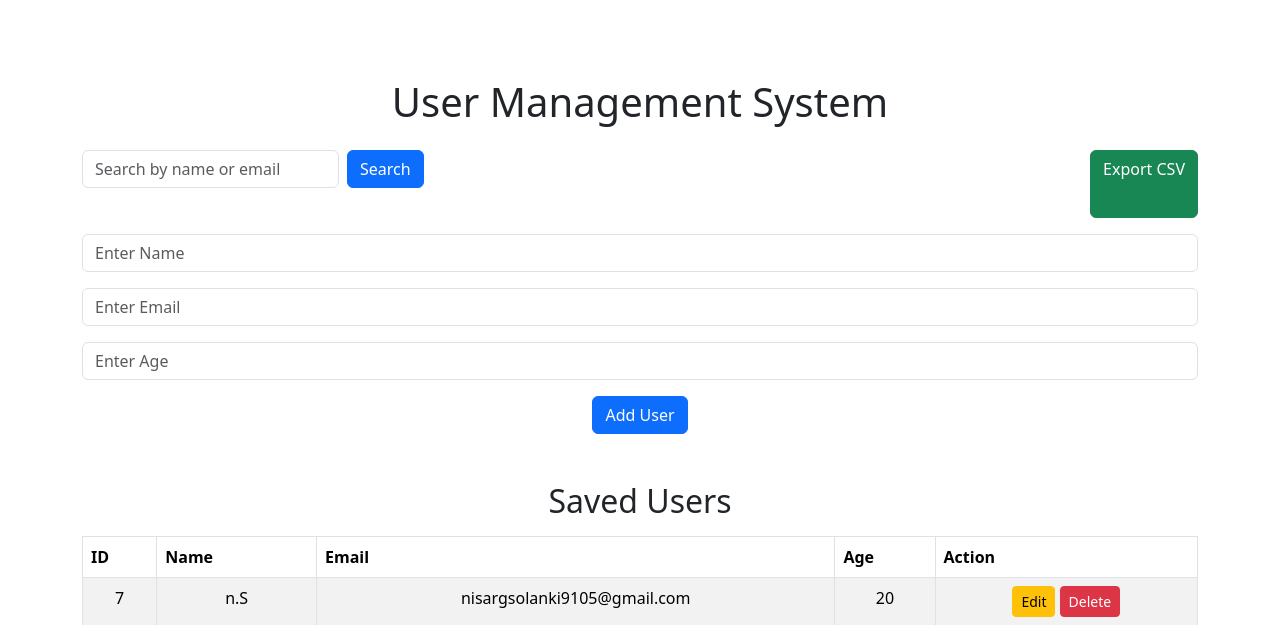
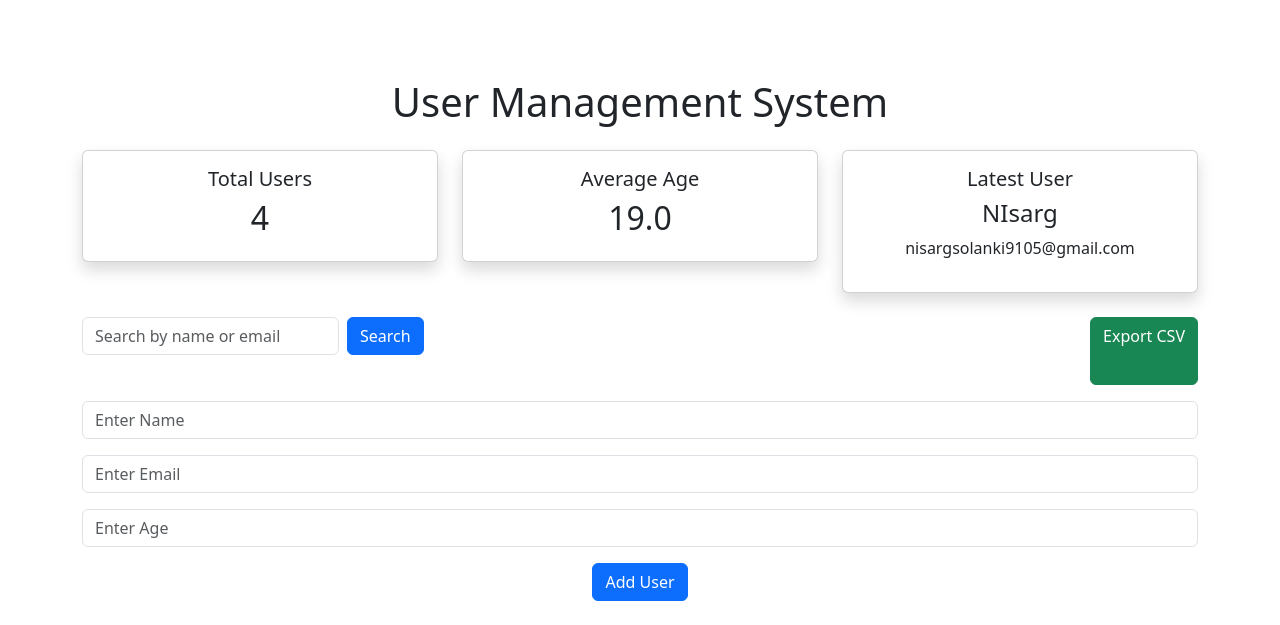
Before and after one commit to nisargsolanki10/flask-user-management-system, a Flask app: page / in a window 1280 px wide. Shown: the top 625 px of the page. Run offline with Flask 3, Linux system fonts and the light colour scheme; data comes from the database, SQL or seed files in the repository; both versions use the stored data as it was after the commit.

Commit message:
Updated user management system with dashboard and improvements

```diff
--- a/app.py
+++ b/app.py
@@ -3,20 +3,25 @@ import sqlite3
 import csv
 import io
 
+
 app = Flask(__name__)
+
 app.secret_key = "mysecretkey"
 
 
-# Create database and table
+
+# Database Creation
+
 def init_db():
+
     conn = sqlite3.connect("database.db")
     cursor = conn.cursor()
 
     cursor.execute("""
-    CREATE TABLE IF NOT EXISTS users (
+    CREATE TABLE IF NOT EXISTS users(
         id INTEGER PRIMARY KEY AUTOINCREMENT,
         name TEXT,
-        email TEXT,
+        email TEXT UNIQUE,
         age INTEGER
     )
     """)
@@ -25,15 +30,23 @@ def init_db():
     conn.close()
 
 
+
 init_db()
 
 
-# Home page
+
+
+
+# Home Page
+
 @app.route("/", methods=["GET", "POST"])
 def home():
 
     conn = sqlite3.connect("database.db")
     cursor = conn.cursor()
+
+
+    # Add User
 
     if request.method == "POST":
 
@@ -41,7 +54,7 @@ def home():
         email = request.form["email"]
         age = request.form["age"]
 
-        # Duplicate email check
+
         cursor.execute(
             "SELECT * FROM users WHERE email=?",
             (email,)
@@ -49,64 +62,150 @@ def home():
 
         existing_user = cursor.fetchone()
 
+
         if existing_user:
+
             flash("Email already exists!")
+
+
         else:
+
             cursor.execute(
-                "INSERT INTO users(name, email, age) VALUES (?, ?, ?)",
-                (name, email, age)
+                """
+                INSERT INTO users(name,email,age)
+                VALUES(?,?,?)
+                """,
+                (name,email,age)
             )
 
             conn.commit()
+
             flash("User added successfully!")
 
-    # Search functionality
+
+
+
+    # Search User
+
     search = request.args.get("search")
 
+
     if search:
+
         cursor.execute(
             """
             SELECT * FROM users
-            WHERE name LIKE ? OR email LIKE ?
+            WHERE name LIKE ?
+            OR email LIKE ?
             """,
-            (f"%{search}%", f"%{search}%")
+            (
+                "%" + search + "%",
+                "%" + search + "%"
+            )
         )
+
     else:
-        cursor.execute("SELECT * FROM users")
+
+        cursor.execute(
+            "SELECT * FROM users"
+        )
+
 
     users = cursor.fetchall()
 
+
+
+
+
+    # Dashboard Data
+
+
+    cursor.execute(
+        "SELECT COUNT(*) FROM users"
+    )
+
+    total_users = cursor.fetchone()[0]
+
+
+
+    cursor.execute(
+        "SELECT AVG(age) FROM users"
+    )
+
+    average_age = cursor.fetchone()[0]
+
+
+
+    cursor.execute(
+        """
+        SELECT * FROM users
+        ORDER BY id DESC
+        LIMIT 1
+        """
+    )
+
+    latest_user = cursor.fetchone()
+
+
+
     conn.close()
 
-    return render_template("index.html", users=users)
 
 
-# Delete user
+    return render_template(
+        "index.html",
+        users=users,
+        total_users=total_users,
+        average_age=average_age,
+        latest_user=latest_user
+    )
+
+
+
+
+
+
+
+# Delete User
+
 @app.route("/delete/<int:id>")
 def delete(id):
 
     conn = sqlite3.connect("database.db")
     cursor = conn.cursor()
 
+
     cursor.execute(
         "DELETE FROM users WHERE id=?",
         (id,)
     )
 
+
     conn.commit()
+
     conn.close()
 
+
     flash("User deleted successfully!")
+
 
     return redirect("/")
 
 
-# Edit user
-@app.route("/edit/<int:id>", methods=["GET", "POST"])
+
+
+
+
+
+# Edit User
+
+@app.route("/edit/<int:id>", methods=["GET","POST"])
 def edit(id):
 
     conn = sqlite3.connect("database.db")
     cursor = conn.cursor()
+
+
 
     if request.method == "POST":
 
@@ -114,53 +213,94 @@ def edit(id):
         email = request.form["email"]
         age = request.form["age"]
 
+
+
         cursor.execute(
             """
             UPDATE users
             SET name=?, email=?, age=?
             WHERE id=?
             """,
-            (name, email, age, id)
+            (name,email,age,id)
         )
 
+
         conn.commit()
+
         conn.close()
+
 
         flash("User updated successfully!")
 
         return redirect("/")
+
+
+
 
     cursor.execute(
         "SELECT * FROM users WHERE id=?",
         (id,)
     )
 
+
     user = cursor.fetchone()
+
 
     conn.close()
 
-    return render_template("edit.html", user=user)
+
+
+    return render_template(
+        "edit.html",
+        user=user
+    )
+
+
+
+
+
+
 
 
 # Export CSV
+
 @app.route("/export")
 def export():
+
 
     conn = sqlite3.connect("database.db")
     cursor = conn.cursor()
 
-    cursor.execute("SELECT * FROM users")
+
+    cursor.execute(
+        "SELECT * FROM users"
+    )
+
+
     users = cursor.fetchall()
+
 
     conn.close()
 
+
+
     output = io.StringIO()
+
     writer = csv.writer(output)
 
-    writer.writerow(["ID", "Name", "Email", "Age"])
+
+
+    writer.writerow(
+        ["ID","Name","Email","Age"]
+    )
+
+
 
     for user in users:
+
         writer.writerow(user)
+
+
 
     return Response(
         output.getvalue(),
@@ -172,6 +312,18 @@ def export():
     )
 
 
-# Run Flask app
+
+
+
+
+
+
+# Run Flask
+
 if __name__ == "__main__":
-    app.run(host="0.0.0.0", port=5000, debug=False)
+
+    app.run(
+        host="0.0.0.0",
+        port=5000,
+        debug=False
+    )
--- a/templates/index.html
+++ b/templates/index.html
@@ -1,118 +1,410 @@
 <!DOCTYPE html>
 <html>
+
 <head>
+
     <title>User Management System</title>
 
     <link rel="stylesheet" href="{{ url_for('static', filename='style.css') }}">
 
     <link href="https://cdn.jsdelivr.net/npm/bootstrap@5.3.3/dist/css/bootstrap.min.css" rel="stylesheet">
+
 </head>
+
 
 <body>
 
+
 <div class="container mt-5">
 
-    <h1 class="text-center mb-4">User Management System</h1>
+
+    <h1 class="text-center mb-4">
+        User Management System
+    </h1>
+
+
+
+    <!-- Dashboard -->
+
+    <div class="row mb-4">
+
+
+        <div class="col-md-4">
+
+            <div class="card text-center shadow">
+
+                <div class="card-body">
+
+                    <h5 class="card-title">
+                        Total Users
+                    </h5>
+
+
+                    <h2>
+                        {{ total_users }}
+                    </h2>
+
+
+                </div>
+
+            </div>
+
+        </div>
+
+
+
+
+
+        <div class="col-md-4">
+
+
+            <div class="card text-center shadow">
+
+
+                <div class="card-body">
+
+
+                    <h5 class="card-title">
+                        Average Age
+                    </h5>
+
+
+                    <h2>
+                        {{ average_age|round(1) if average_age else 0 }}
+                    </h2>
+
+
+                </div>
+
+
+            </div>
+
+
+        </div>
+
+
+
+
+
+
+
+        <div class="col-md-4">
+
+
+            <div class="card text-center shadow">
+
+
+                <div class="card-body">
+
+
+                    <h5 class="card-title">
+                        Latest User
+                    </h5>
+
+
+
+                    {% if latest_user %}
+
+
+                    <h4>
+                        {{ latest_user[1] }}
+                    </h4>
+
+
+                    <p>
+                        {{ latest_user[2] }}
+                    </p>
+
+
+
+                    {% else %}
+
+
+                    <p>
+                        No users yet
+                    </p>
+
+
+
+                    {% endif %}
+
+
+
+                </div>
+
+
+            </div>
+
+
+        </div>
+
+
+
+    </div>
+
+
+
+
+
+    <!-- Flash Messages -->
+
 
     {% with messages = get_flashed_messages() %}
-        {% if messages %}
+
+
         {% for message in messages %}
+
+
         <div class="alert alert-success">
+
             {{ message }}
+
         </div>
+
+
         {% endfor %}
-        {% endif %}
+
+
     {% endwith %}
+
+
+
+
+
+
+
+    <!-- Search and Export -->
+
 
     <div class="d-flex justify-content-between mb-3">
 
+
         <form method="GET" action="/" class="d-flex">
-            <input type="text"
+
+
+            <input
+            type="text"
             name="search"
             class="form-control me-2"
             placeholder="Search by name or email">
 
-            <button type="submit" class="btn btn-primary">
+
+
+            <button class="btn btn-primary">
+
                 Search
+
             </button>
+
+
         </form>
 
+
+
+
+
         <a href="/export" class="btn btn-success">
+
             Export CSV
+
         </a>
+
+
 
     </div>
 
+
+
+
+
+
+
+
+    <!-- Add User Form -->
+
+
     <form method="POST">
 
-        <input type="text"
+
+
+        <input
+        type="text"
         name="name"
+        class="form-control mb-3"
         placeholder="Enter Name"
-               required
-               class="form-control mb-3">
+        required>
 
-        <input type="email"
+
+
+
+
+        <input
+        type="email"
         name="email"
+        class="form-control mb-3"
         placeholder="Enter Email"
-               required
-               class="form-control mb-3">
+        required>
 
-        <input type="number"
+
+
+
+
+        <input
+        type="number"
         name="age"
+        class="form-control mb-3"
         placeholder="Enter Age"
-               required
-               class="form-control mb-3">
+        required>
 
-        <button type="submit" class="btn btn-primary">
+
+
+
+
+        <button class="btn btn-primary">
+
             Add User
+
         </button>
+
+
 
     </form>
 
-    <h2 class="mt-5">Saved Users</h2>
+
+
+
+
+
+
+
+    <!-- Users Table -->
+
+
+    <h2 class="mt-5">
+
+        Saved Users
+
+    </h2>
+
+
+
 
     <table class="table table-bordered table-striped mt-3">
 
+
         <thead>
+
+
             <tr>
+
                 <th>ID</th>
+
                 <th>Name</th>
+
                 <th>Email</th>
+
                 <th>Age</th>
+
                 <th>Action</th>
+
+
             </tr>
+
+
         </thead>
+
+
+
+
 
         <tbody>
 
+
+
         {% for user in users %}
+
+
+
             <tr>
 
-                <td>{{ user[0] }}</td>
-                <td>{{ user[1] }}</td>
-                <td>{{ user[2] }}</td>
-                <td>{{ user[3] }}</td>
 
                 <td>
-                    <a href="/edit/{{user[0]}}" class="btn btn-warning btn-sm">
+                    {{ user[0] }}
+                </td>
+
+
+
+                <td>
+                    {{ user[1] }}
+                </td>
+
+
+
+                <td>
+                    {{ user[2] }}
+                </td>
+
+
+
+                <td>
+                    {{ user[3] }}
+                </td>
+
+
+
+
+
+                <td>
+
+
+                    <a href="/edit/{{user[0]}}"
+                    class="btn btn-warning btn-sm">
+
                     Edit
+
                     </a>
+
+
+
+
 
                     <a href="/delete/{{user[0]}}"
                     class="btn btn-danger btn-sm"
-                       onclick="return confirm('Are you sure you want to delete this user?');">
+                    onclick="return confirm('Delete this user?');">
+
                     Delete
+
                     </a>
+
+
+
                 </td>
 
+
+
             </tr>
+
+
+
+
         {% endfor %}
+
+
+
 
         </tbody>
 
+
+
     </table>
+
+
+
 
 </div>
 
+
 </body>
+
+
 </html>
```
Also changed, not shown: database.db. Lines whose indentation alone changed are shown as unchanged.
